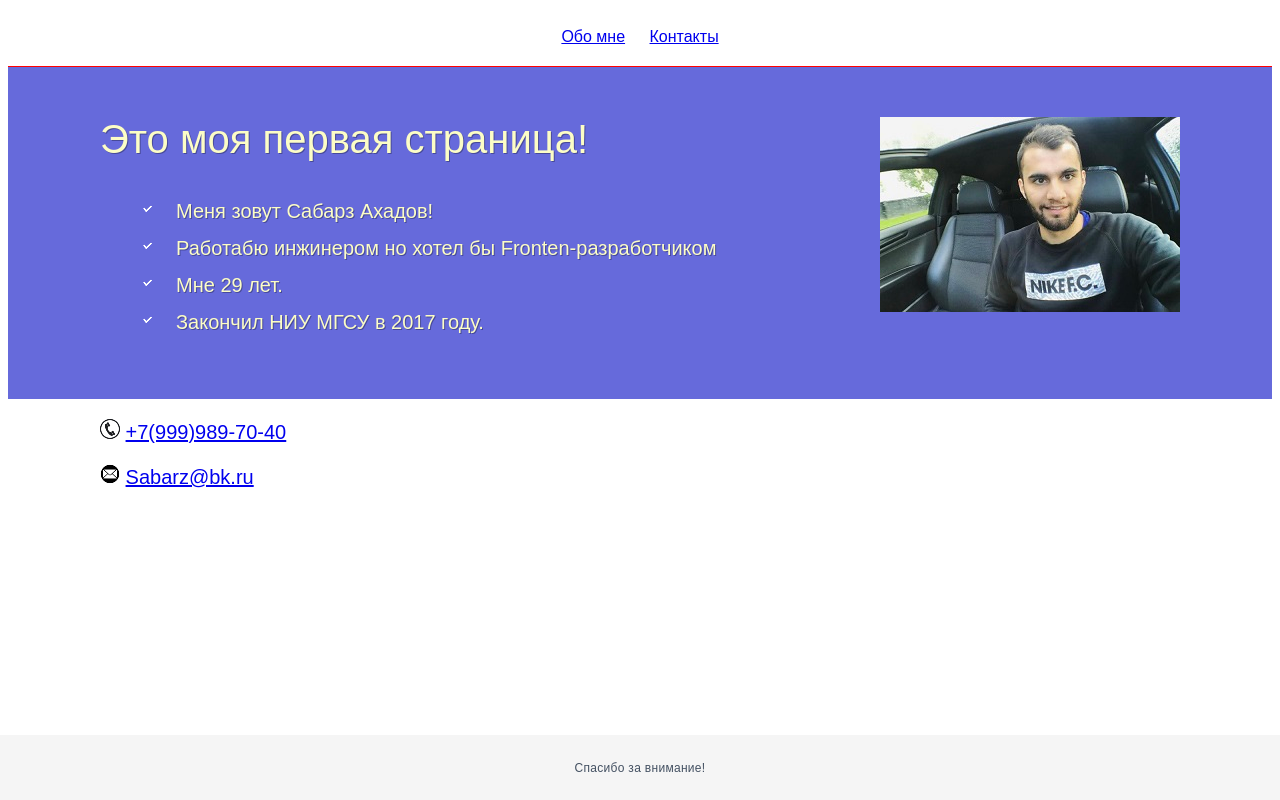
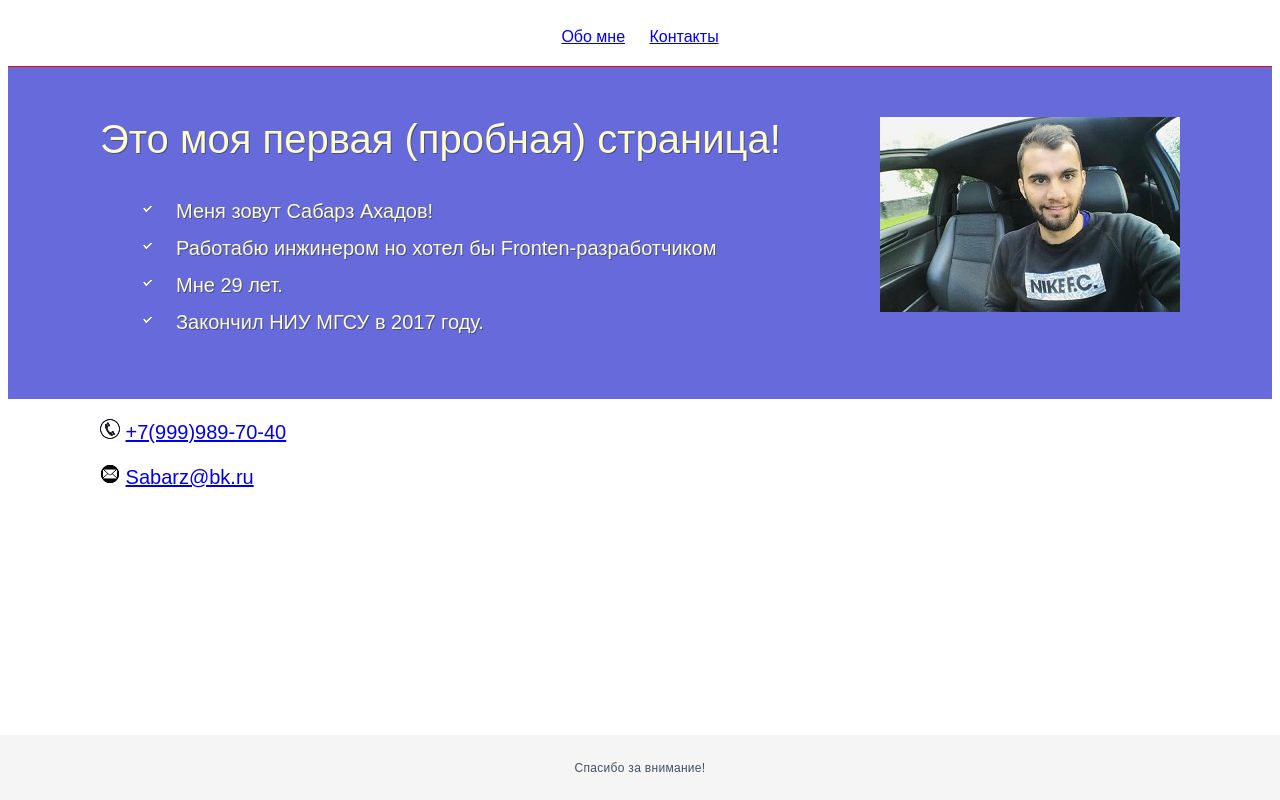
Before and after one commit to Sabarz1993/my-new-site, a plain HTML site: page index/index.html in a window 1280 px wide. Drawn offline with Linux system fonts and the light colour scheme.

Commit message:
edited title

```diff
--- a/index/index.html
+++ b/index/index.html
@@ -19,7 +19,7 @@
         <div class="container">
           <div class="hi__row">
             <div class="hi__body">
-              <div class="hi__title">Это моя первая страница!</div>
+              <div class="hi__title">Это моя первая (пробная) страница!</div>
                 <ul class="hi__list" id="about">
                   <li>Меня зовут Сабарз Ахадов!</li>
                   <li>Работабю инжинером но хотел бы Fronten-разработчиком</li>
```
